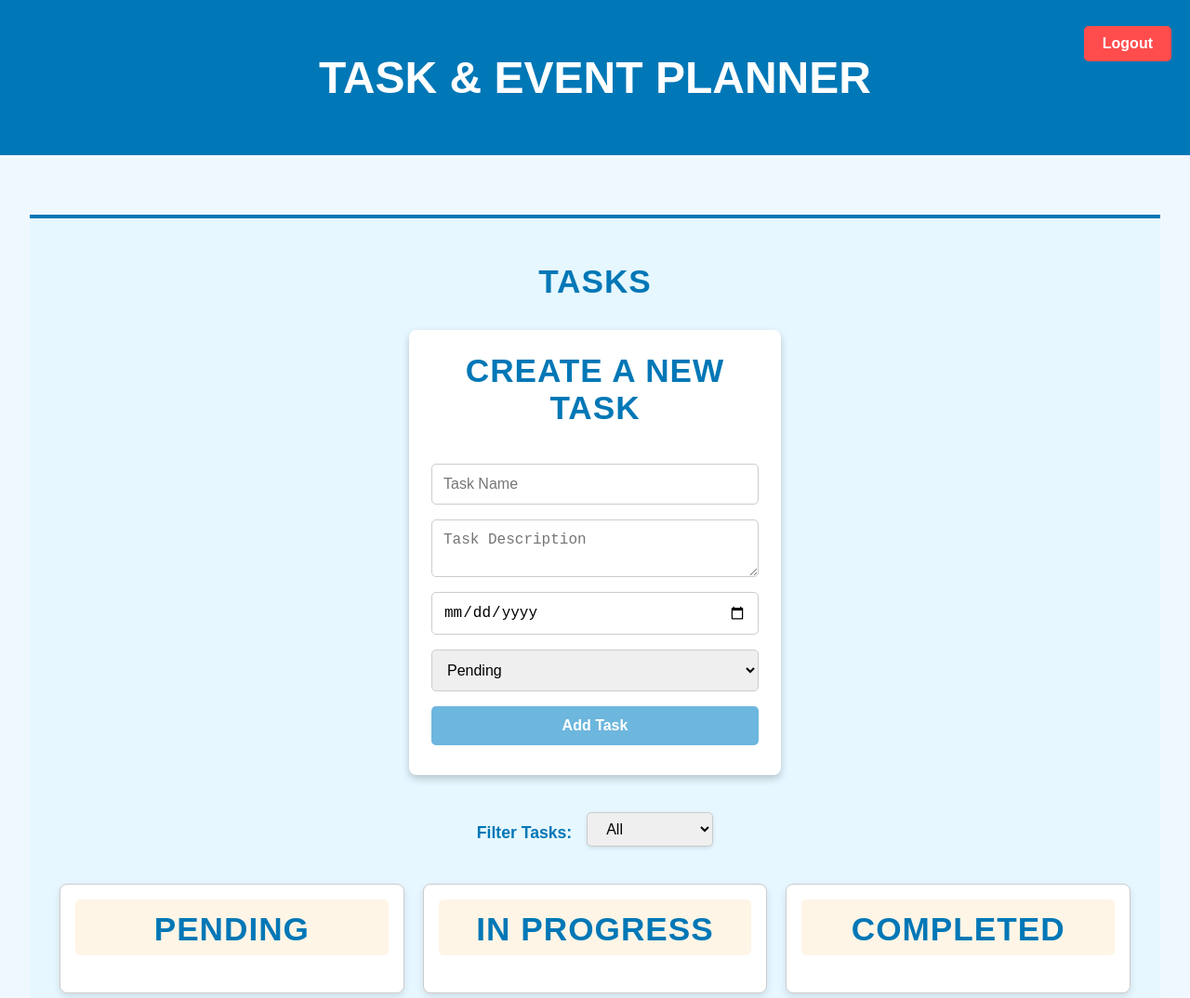
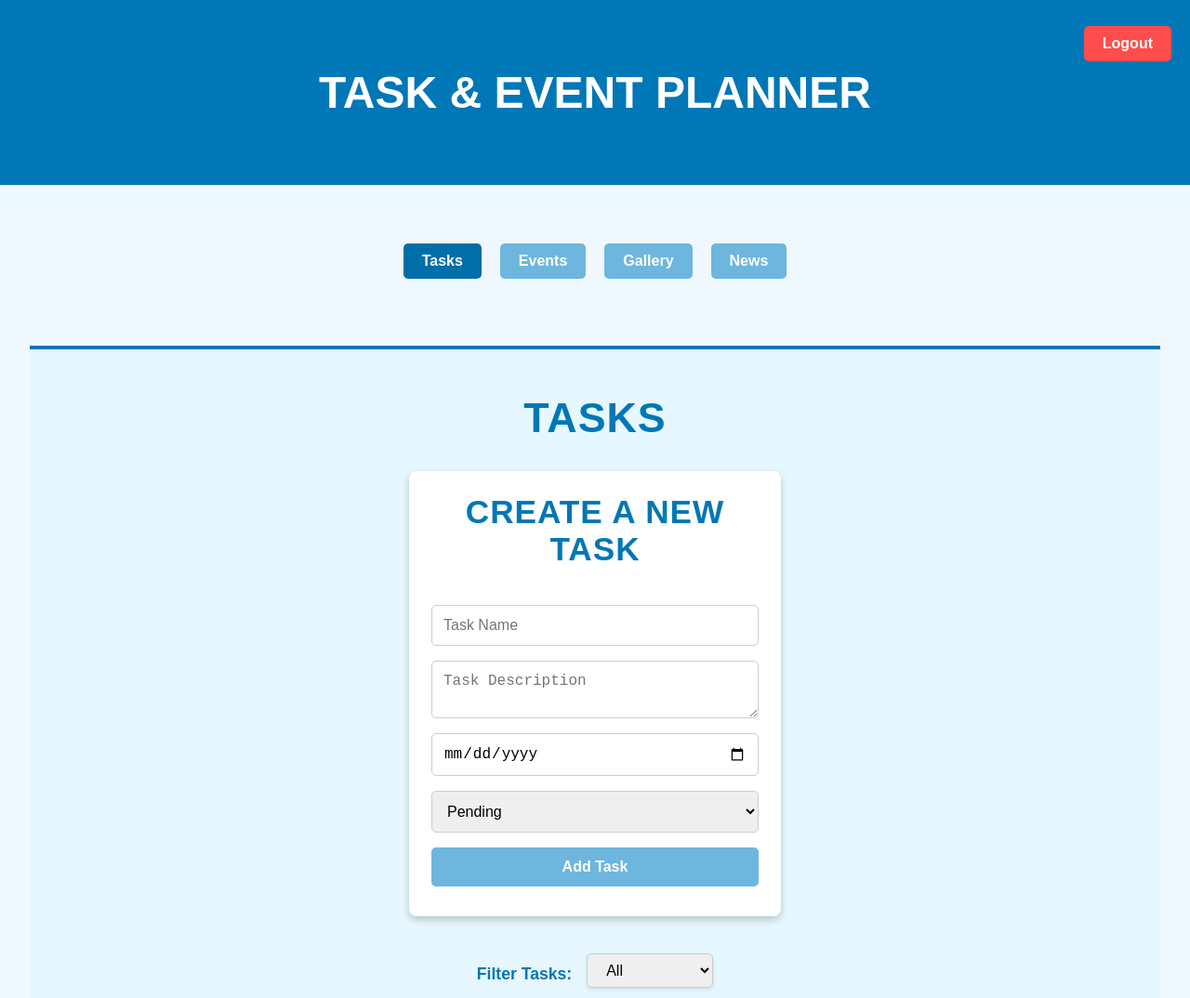
Before and after one commit to YerayDS/Evaluacion-TaskPlannerPRO, a website with bundled scripts: page index.html in a window 1280 px wide. Shown: the top 1074 px of the page at 93% size. Built offline with nearby package versions, Linux system fonts and the light colour scheme; no server answers; sample sign-in values are in the browser's storage; files whose address does not match are found by name.

Commit message:
Redistribucion de la pagina
Cambio de las secciones para que se vea mejor visualmente. Cambios realizados sobre app.js, auth.js, index.html, styles.css y newsService.

```diff
--- a/app.js
+++ b/app.js
@@ -44,6 +44,25 @@ document.addEventListener("DOMContentLoaded", () => {
         loadEvents();
         getNews();
         loadPhotos();
+
+        const navButtons = document.querySelectorAll(".section-nav button");
+
+        navButtons.forEach(button => {
+            button.addEventListener("click", () => {
+                const sectionId = button.dataset.section;
+                showSection(sectionId);
+
+                navButtons.forEach(btn => btn.classList.remove("active"));
+                button.classList.add("active");
+            });
+        });
+
+        function showSection(sectionId) {
+            const sections = document.querySelectorAll("main > section");
+            sections.forEach(section => section.classList.add("hidden"));
+            const target = document.getElementById(sectionId);
+            if (target) target.classList.remove("hidden");
+        }
 
         const taskForm = document.getElementById("task-form");
         if (taskForm) {
--- a/index.html
+++ b/index.html
@@ -11,11 +11,17 @@
     <h1>Task & Event Planner</h1>
     <button class="logout-btn" id="logout-btn">Logout</button>
   </header>
+  <div class="section-nav">
+    <button data-section="task-section" class="active">Tasks</button>
+    <button data-section="event-section">Events</button>
+    <button data-section="photo-section">Gallery</button>
+    <button data-section="news-section">News</button>
+  </div>
   <main>
 
     <!-- Sección de Tareas -->
     <section id="task-section" class="section tasks">
-      <h2>Tasks</h2>
+      <h1>Tasks</h1>
       <form id="task-form" class="admin-only hidden">
         <h2>Create a New Task</h2>
         <input type="text" id="task-title" placeholder="Task Name" required />
@@ -56,8 +62,8 @@
     </section>
 
     <!-- Sección de Eventos -->
-    <section id="event-section" class="section events">
-      <h2>Events</h2>
+    <section id="event-section" class="section events hidden">
+      <h1>Events</h1>
       <form id="event-form" class="admin-only hidden">
         <h2>Create a New Event</h2>
         <input type="text" id="event-title" placeholder="Event Title" required />
@@ -71,8 +77,8 @@
     </section>
 
     <!-- Sección de Fotos -->
-    <section id="photo-section" class="section photos">
-      <h2>Gallery</h2>
+    <section id="photo-section" class="section photos hidden">
+      <h1>Gallery</h1>
       <form id="photo-form" enctype="multipart/form-data" class="admin-only hidden">
         <h2>Upload a Photo</h2>
         <input type="file" id="photo-upload" name="photo" accept="image/*" required />
@@ -83,8 +89,8 @@
     </section>
 
     <!-- Sección de Noticias -->
-    <section id="news-section" class="section news">
-      <h2>Latest News</h2>
+    <section id="news-section" class="section news hidden">
+      <h1>Latest News</h1>
       <div id="news-container"></div>
     </section>
 
--- a/package.json
+++ b/package.json
@@ -24,10 +24,13 @@
     "bcryptjs": "^3.0.2",
     "cors": "^2.8.5",
     "dotenv": "^16.5.0",
+    "express": "^5.1.0",
     "express-validator": "^7.2.1",
     "jsonwebtoken": "^9.0.2",
     "jwt-decode": "^4.0.0",
+    "mongodb": "^6.16.0",
     "mongoose": "^8.14.1",
+    "multer": "^1.4.5-lts.2",
     "nodemailer": "^6.10.1"
   }
 }
--- a/services/newsService.js
+++ b/services/newsService.js
@@ -4,7 +4,7 @@ const apiKey = "5f4ec6a1f0b745eca5157c7977a45f1a";
 
 export async function getNews() {
     try {
-        const url = `https://newsapi.org/v2/top-headlines?language=en&pageSize=6&apiKey=${apiKey}`;
+        const url = `https://newsapi.org/v2/top-headlines?language=en&pageSize=11&apiKey=${apiKey}`;
         const response = await fetch(url);
         const data = await response.json();
 
--- a/styles.css
+++ b/styles.css
@@ -14,10 +14,30 @@ body {
 header {
     background-color: #0077b6;
     color: white;
-    padding: 1.5rem;
+    padding: 2.5rem;
     font-size: 1.5rem;
     text-transform: uppercase;
 }
+
+.section-nav {
+    margin-top: 55px;
+    display: flex;
+    justify-content: center;
+    gap: 20px;
+  }
+
+  .section-nav button {
+    background-color: #6db6de;
+    border: none;
+    padding: 10px 20px;
+    cursor: pointer;
+    transition: background-color 0.3s;
+  }
+
+  .section-nav button.active {
+    background-color: #006ea9;
+    color: white;
+  }
 
 main {
     padding: 2rem;
@@ -246,6 +266,17 @@ button:hover {
     background-color: #e8f3ff;
 }
 
+.section h1 {
+    text-transform: uppercase;
+    font-size: 2.8rem;
+    margin-top: 0;
+    margin-bottom: 1.5rem;
+    color: #0077b6;
+    font-weight: bold;
+    padding-bottom: 0.5rem;
+    letter-spacing: 1px;
+}
+
 .section h2 {
     text-transform: uppercase;
     font-size: 2.2rem;
```
Also changed, not shown: auth.js (+5 -10 lines), controllers/authController.js (+8 -7 lines), 1 other file.
